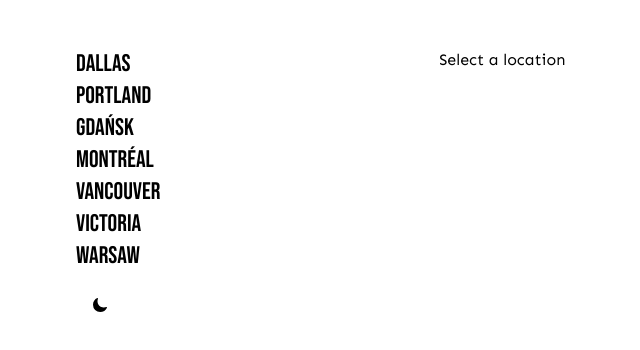
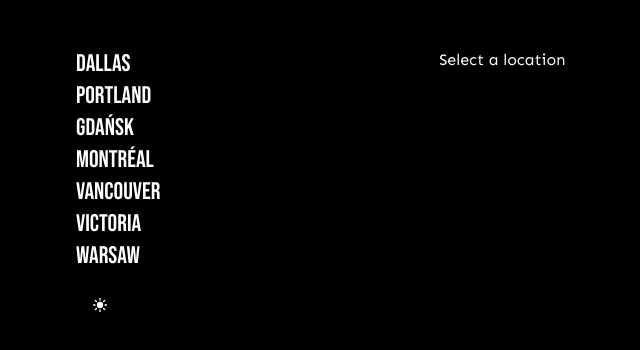
Before and after one commit to fmann/weather-widget, a React (Vite) app: page / in a window 1280 px wide. Shown: the top 350 px of the page, without its empty margins (196-836 px from the left). Built offline with nearby package versions, Linux system fonts and the light colour scheme.

Commit message:
Dark mode by default.

```diff
--- a/index.html
+++ b/index.html
@@ -6,7 +6,7 @@
     <meta name="viewport" content="width=device-width, initial-scale=1.0" />
     <title>Weather widget</title>
   </head>
-  <body>
+  <body class="dark">
     <div id="root"></div>
     <script type="module" src="/src/main.tsx"></script>
   </body>
--- a/src/App.tsx
+++ b/src/App.tsx
@@ -17,7 +17,7 @@
 
 function App() {
   // State variables.
-  const [dark, setDark] = useState<boolean>(false);
+  const [dark, setDark] = useState<boolean>(true);
   const [locations, setLocations] = useState<Location[]>([]);
   const [weatherData, setWeatherData] = useState<any>(null);
   const [currentLocation, setCurrentLocation] = useState<Location | null>(null);
@@ -30,8 +30,6 @@
 
   // Fetch weather data for a location.
   const fetchWeatherForLocation = (location: Location) => {
-    console.log(location);
-
     fetch(
       `https://api.open-meteo.com/v1/forecast?latitude=${location.coord.lat}&longitude=${location.coord.lon}` +
         `&current=temperature_2m,weather_code` +
--- a/src/components/ForecastDay.tsx
+++ b/src/components/ForecastDay.tsx
@@ -39,7 +39,7 @@
   return (
     <div
       key={weatherData.daily.time[offset]}
-      className="bg-white dark:bg-black p-2 m-2 flex flex-col items-center"
+      className="p-2 m-2 flex flex-col items-center"
     >
       <div className="text-sm">
         {getDayOfWeek(weatherData.daily.time[offset])}
--- a/src/index.css
+++ b/src/index.css
@@ -5,6 +5,10 @@
 @tailwind components;
 @tailwind utilities;
 
+body {
+  transition: all 0.3s;
+}
+
 body.dark {
   background-color: #000;
 }
```
